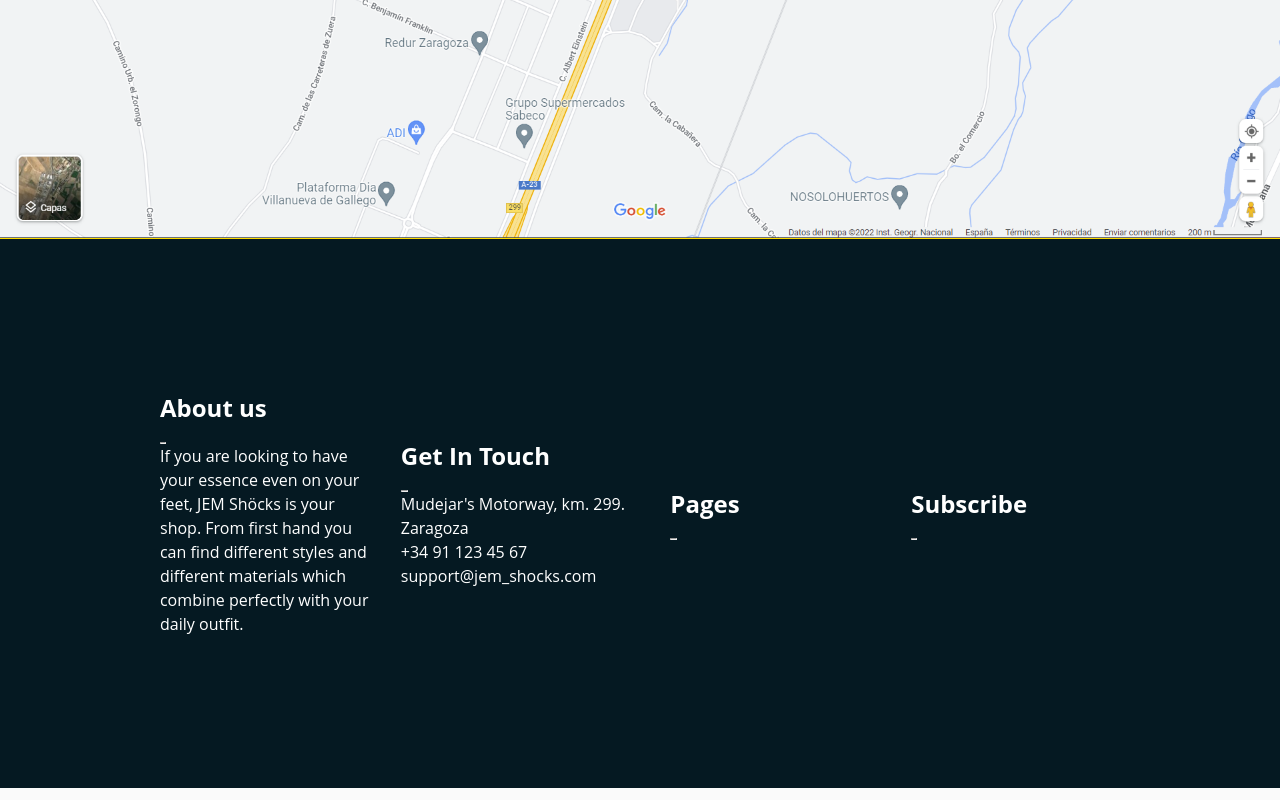
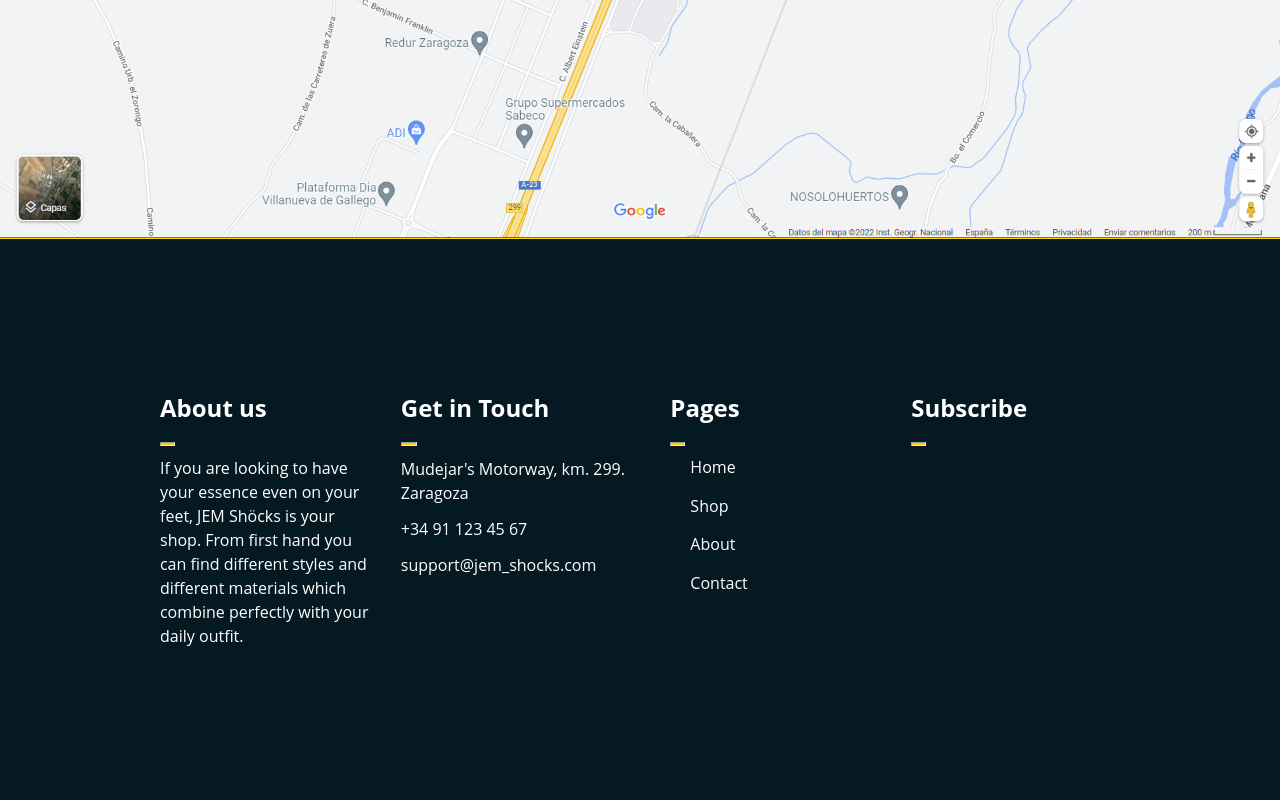
Before and after one commit to Yorrryiii/JEM_Shocks, a React (Create React App) app in the folder jem_shocks/: page /JEM_SHOCKS/contact in a window 1280 px wide. Shown: the part 1958-2758 px from the top of the page. Built offline with nearby package versions, Linux system fonts and the light colour scheme; a web font is replaced by a local one.

Commit message:
no message

```diff
--- a/jem_shocks/src/components/Footer.jsx
+++ b/jem_shocks/src/components/Footer.jsx
@@ -17,7 +17,7 @@ export class Footer extends Component{
                             </p>
                         </td>
                         <td id='GetInTouch'>
-                            <h2>Get In Touch</h2>
+                            <h2>Get in Touch</h2>
                             <hr />
                             <p>Mudejar's Motorway, km. 299. Zaragoza</p>
                             <p>+34 91 123 45 67</p>
@@ -26,6 +26,10 @@ export class Footer extends Component{
                         <td id='Pages'>
                             <h2>Pages</h2>
                             <hr />
+                            <li>Home</li>
+                            <li>Shop</li>
+                            <li>About</li>
+                            <li>Contact</li>
                         </td>
                         <td id='Subscribe'>
                             <h2>Subscribe</h2>
--- a/jem_shocks/src/components/styles/Contact.css
+++ b/jem_shocks/src/components/styles/Contact.css
@@ -32,6 +32,7 @@
 #primeraLinea, #segundaLinea{
     display: flex;
     justify-content: space-between;
+    backdrop-filter: blur(10px);
 }
 
 #nombre, #email, #telefono, #asunto{
@@ -67,6 +68,7 @@ textarea{
     padding: 15px;
     border: 1px solid #ccc;
     margin: 0px 0px 17.5px;
+    backdrop-filter: blur(10px);
 }
 
 input[type="submit"] {
--- a/jem_shocks/src/components/styles/Footer.css
+++ b/jem_shocks/src/components/styles/Footer.css
@@ -18,6 +18,7 @@
     padding: 0px 15px;
     color: #fff;
     width: 20%;
+    vertical-align: top;
 }
 
 #footer h2{
@@ -30,13 +31,23 @@
 #footer p{
     /* Añadimos espacio entre las líneas */
     line-height: 1.5;
+    margin-top: 5%;
 }
 
 #footer hr{
     /* Hacemos un poco más ancha la línea */
-    width: 2%;
+    width: 6%;
+    /* Hacemos que la línea sea más gruesa */
+    height: 2px;
     /* Pintamos la linea de color amarillo */
     background-color: #ffc800;
+}
+
+#footer li{
+    margin-top: 5%;
+    margin-bottom: 8%;
+    padding: 0px 0px 0px 20px;
+    list-style: none;
 }
 
 
```
